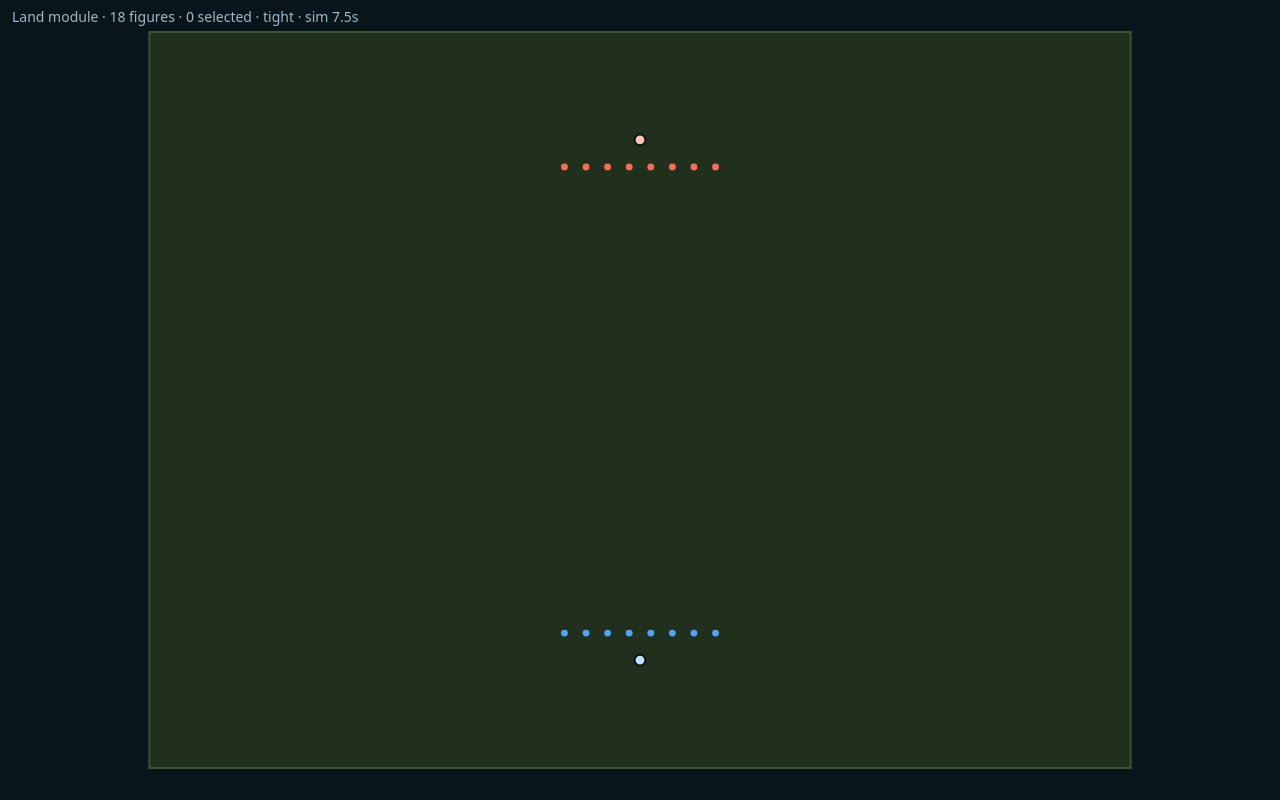
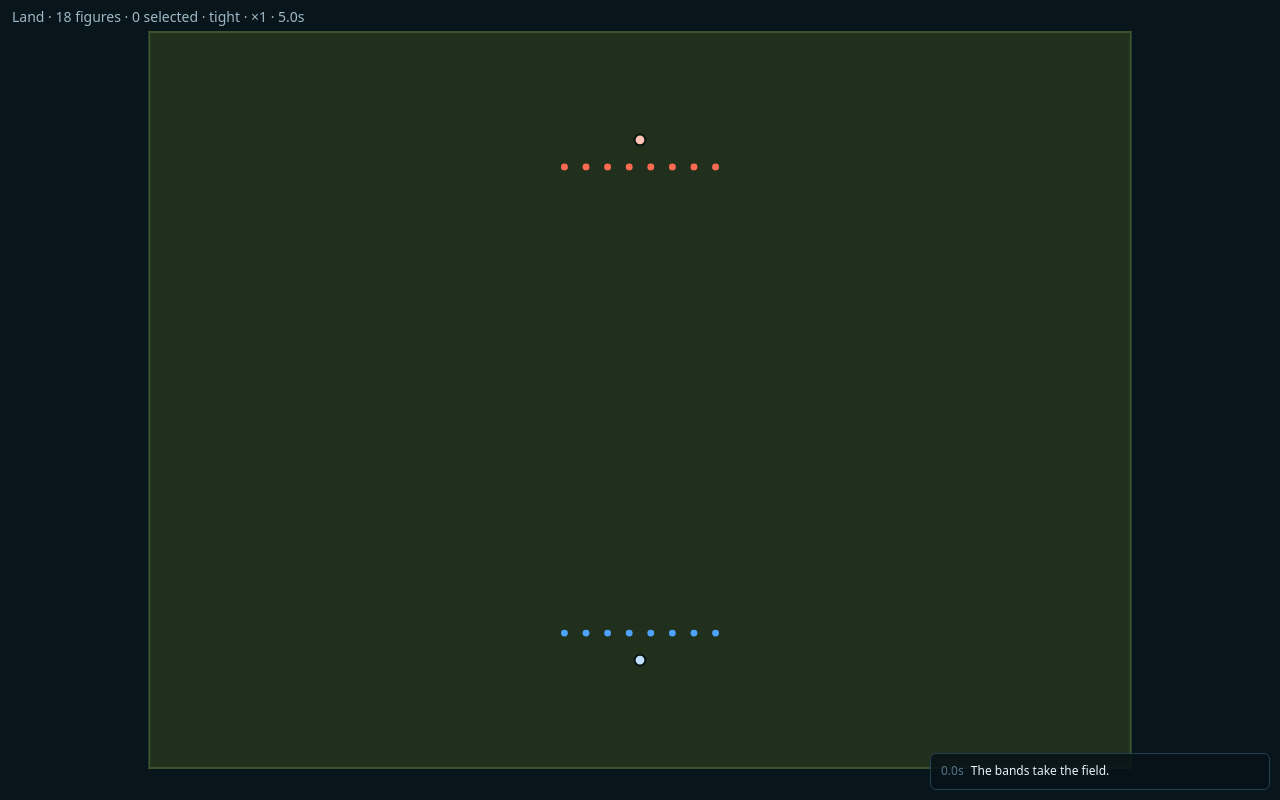
Before and after one commit to IThordGray/letters-of-marque, a website built with Vite: page game/index.html in a window 1280 px wide. Built offline with nearby package versions, Linux system fonts and the light colour scheme.

Commit message:
KAN-12: combat harness — pause, time controls, signal log, seeded PRNG
Infrastructure combat needs to be legible and reproducible: a seeded mulberry32 PRNG in world state (rng.ts); a signal log (log.ts) with a DOM overlay panel (ui.ts + style.css) showing the tail; Space pauses and 1/2/3/4 set x0.5/1/2/4 via a speed() hook on the loop (view + camera stay live while paused); the HUD shows speed/paused. Verified with tsc && vite build and a headless smoke (PRNG determinism, signal log).

Co-Authored-By: Claude Opus 4.8 <noreply@anthropic.com>

```diff
--- a/game/src/app.ts
+++ b/game/src/app.ts
@@ -22,6 +22,8 @@ export interface App {
   drag: DragBox | null; // active left-drag box-select
   held: Set<PanKey>; // camera pan keys currently down
   formation: FormationDensity; // density used for the next move order
+  paused: boolean; // sim paused (view & camera stay live)
+  timeScale: number; // sim-time multiplier when not paused
   viewW: number; // viewport size, px
   viewH: number;
 }
--- a/game/src/constants.ts
+++ b/game/src/constants.ts
@@ -12,6 +12,11 @@ export const SIM = {
     return 1 / SIM.hz;
   },
 };
+
+// ---- Harness (determinism / pause / speed / log) ---------------------------
+export const SEED = 1337; // fixed default RNG seed — reproducible battles
+export const SPEEDS = [0.5, 1, 2, 4]; // selectable sim-time multipliers (keys 1–4)
+export const LOG = { display: 60 }; // signal-log lines shown in the panel
 
 // ---- Figures ---------------------------------------------------------------
 export const UNIT = {
--- a/game/src/input.ts
+++ b/game/src/input.ts
@@ -1,7 +1,7 @@
 import type { App, PanKey, DragBox } from "./app";
 import type { Unit } from "./types";
 import { panByScreen, zoomAt, clampCamera, worldToScreen, screenToWorld } from "./camera";
-import { CAMERA, UNIT, SELECT, FORMATION } from "./constants";
+import { CAMERA, UNIT, SELECT, FORMATION, SPEEDS } from "./constants";
 import { formationSlots } from "./formation";
 import { dist } from "./math";
 
@@ -31,6 +31,27 @@ export function installInput(app: App, canvas: HTMLCanvasElement) {
     }
     if (e.code === "KeyF") {
       app.formation = app.formation === "tight" ? "loose" : "tight";
+      return;
+    }
+    if (e.code === "Space") {
+      app.paused = !app.paused;
+      e.preventDefault();
+      return;
+    }
+    if (e.code === "Digit1") {
+      app.timeScale = SPEEDS[0];
+      return;
+    }
+    if (e.code === "Digit2") {
+      app.timeScale = SPEEDS[1];
+      return;
+    }
+    if (e.code === "Digit3") {
+      app.timeScale = SPEEDS[2];
+      return;
+    }
+    if (e.code === "Digit4") {
+      app.timeScale = SPEEDS[3];
       return;
     }
     const k = PAN_KEYS[e.code];
--- /dev/null
+++ b/game/src/log.ts
@@ -0,0 +1,14 @@
+import type { World } from "./world";
+
+// The signal log — the running, cause-naming account of the battle. It is what
+// makes a rout read as "taken in the flank", not a bug. Lines are appended with
+// the sim time; the UI shows the tail.
+
+export interface LogLine {
+  t: number; // sim time, seconds
+  msg: string;
+}
+
+export function signal(world: World, msg: string) {
+  world.log.push({ t: world.time, msg });
+}
--- a/game/src/loop.ts
+++ b/game/src/loop.ts
@@ -1,7 +1,8 @@
 // Fixed-timestep loop. update() runs in fixed `dt` steps (deterministic sim);
-// frame() runs once per animation frame with the real elapsed time (view work
-// like camera panning that should be framerate-smooth, not sim-locked); render()
-// draws. A reusable primitive — naval/strategic will want the same shape.
+// frame() runs once per animation frame with the real elapsed time (view work like
+// camera panning — keeps running while paused); render() draws. speed() scales
+// sim-time flow (0 = paused, 2 = double), so pause/time-controls live in the caller
+// while the loop stays a generic primitive.
 
 export interface LoopHandle {
   stop(): void;
@@ -12,8 +13,10 @@ export function startLoop(opts: {
   update: (dt: number) => void;
   frame?: (realDt: number) => void;
   render: () => void;
+  speed?: () => number;
 }): LoopHandle {
   const step = 1 / opts.hz;
+  const speed = opts.speed ?? (() => 1);
   let last = performance.now();
   let acc = 0;
   let raf = 0;
@@ -23,7 +26,7 @@ export function startLoop(opts: {
     if (!running) return;
     const realDt = Math.min((now - last) / 1000, 0.1); // clamp long stalls (tab hidden, breakpoint)
     last = now;
-    acc += realDt;
+    acc += realDt * speed();
     let steps = 0;
     while (acc >= step && steps < 600) {
       opts.update(step);
--- a/game/src/main.ts
+++ b/game/src/main.ts
@@ -2,11 +2,13 @@ import "./style.css";
 import type { App } from "./app";
 import { makeWorld } from "./world";
 import { populateTestBattle } from "./spawn";
-import { stepMovement, stepSeparation } from "./movement";
 import { makeCamera } from "./camera";
 import { render } from "./render";
 import { installInput, updateCamera } from "./input";
+import { installUI } from "./ui";
 import { startLoop } from "./loop";
+import { stepMovement, stepSeparation } from "./movement";
+import { signal } from "./log";
 import { SIM } from "./constants";
 
 const canvas = document.createElement("canvas");
@@ -16,6 +18,7 @@ const ctx = canvas.getContext("2d")!;
 
 const world = makeWorld();
 populateTestBattle(world);
+signal(world, "The bands take the field.");
 
 const app: App = {
   world,
@@ -24,6 +27,8 @@ const app: App = {
   drag: null,
   held: new Set(),
   formation: "tight",
+  paused: false,
+  timeScale: 1,
   viewW: window.innerWidth,
   viewH: window.innerHeight,
 };
@@ -38,6 +43,7 @@ window.addEventListener("resize", resize);
 resize();
 
 installInput(app, canvas);
+const ui = installUI(app);
 
 startLoop({
   hz: SIM.hz,
@@ -47,5 +53,9 @@ startLoop({
     world.time += dt;
   },
   frame: (realDt) => updateCamera(app, realDt),
-  render: () => render(ctx, app),
+  render: () => {
+    render(ctx, app);
+    ui.refresh();
+  },
+  speed: () => (app.paused ? 0 : app.timeScale),
 });
--- a/game/src/render.ts
+++ b/game/src/render.ts
@@ -76,10 +76,11 @@ export function render(ctx: CanvasRenderingContext2D, app: App) {
   }
 
   // hud line, fixed to the screen (the field scrolls under it)
+  const speed = app.paused ? "paused" : `×${app.timeScale}`;
   ctx.fillStyle = COLOR.text;
   ctx.font = "14px system-ui, sans-serif";
   ctx.fillText(
-    `Land module · ${world.units.length} figures · ${app.selected.size} selected · ${app.formation} · sim ${world.time.toFixed(1)}s`,
+    `Land · ${world.units.length} figures · ${app.selected.size} selected · ${app.formation} · ${speed} · ${world.time.toFixed(1)}s`,
     12,
     22,
   );
--- /dev/null
+++ b/game/src/rng.ts
@@ -0,0 +1,19 @@
+// Deterministic PRNG (mulberry32). Its state lives in the world so battles are
+// reproducible and headless-testable — same seed, same battle. The morale state
+// machine stays deterministic regardless; only lethality draws from this.
+
+export interface Rng {
+  s: number;
+}
+
+export function makeRng(seed: number): Rng {
+  return { s: seed >>> 0 };
+}
+
+// Next float in [0, 1). Mutates the state.
+export function nextFloat(rng: Rng): number {
+  rng.s = (rng.s + 0x6d2b79f5) | 0;
+  let t = Math.imul(rng.s ^ (rng.s >>> 15), 1 | rng.s);
+  t = (t + Math.imul(t ^ (t >>> 7), 61 | t)) ^ t;
+  return ((t ^ (t >>> 14)) >>> 0) / 4294967296;
+}
--- a/game/src/style.css
+++ b/game/src/style.css
@@ -21,3 +21,35 @@ body {
   z-index: 0;
   display: block;
 }
+
+/* DOM UI overlay — panels/menus that don't belong on the canvas */
+.ui-root {
+  position: fixed;
+  inset: 0;
+  z-index: 10;
+  pointer-events: none;
+}
+
+.log {
+  position: absolute;
+  right: 10px;
+  bottom: 10px;
+  width: 340px;
+  max-height: 40vh;
+  overflow-y: auto;
+  padding: 8px 10px;
+  background: rgba(6, 18, 24, 0.85);
+  border: 1px solid #24414d;
+  border-radius: 6px;
+  pointer-events: auto;
+  font-size: 12px;
+  line-height: 1.4;
+}
+.log-line {
+  padding: 1px 0;
+}
+.log-t {
+  color: #56788a;
+  font-variant-numeric: tabular-nums;
+  margin-right: 4px;
+}
--- /dev/null
+++ b/game/src/ui.ts
@@ -0,0 +1,34 @@
+import type { App } from "./app";
+import { LOG } from "./constants";
+
+// A thin DOM overlay for UI that doesn't belong on the canvas — starting with the
+// signal log. This layer is also where combat panels and the context menu will live
+// later, so it's built as a real overlay rather than canvas text.
+export function installUI(app: App): { refresh: () => void } {
+  const root = document.createElement("div");
+  root.className = "ui-root";
+  const log = document.createElement("div");
+  log.className = "log";
+  root.appendChild(log);
+  document.body.appendChild(root);
+
+  let lastLen = -1;
+  return {
+    refresh() {
+      const lines = app.world.log;
+      if (lines.length === lastLen) return; // only rebuild when the log changed
+      lastLen = lines.length;
+      log.replaceChildren();
+      for (const l of lines.slice(-LOG.display)) {
+        const line = document.createElement("div");
+        line.className = "log-line";
+        const t = document.createElement("span");
+        t.className = "log-t";
+        t.textContent = `${l.t.toFixed(1)}s`;
+        line.append(t, ` ${l.msg}`);
+        log.appendChild(line);
+      }
+      log.scrollTop = log.scrollHeight;
+    },
+  };
+}
--- a/game/src/world.ts
+++ b/game/src/world.ts
@@ -1,4 +1,8 @@
 import type { Unit } from "./types";
+import type { LogLine } from "./log";
+import type { Rng } from "./rng";
+import { makeRng } from "./rng";
+import { SEED } from "./constants";
 
 // The mutable state of one land battle. Data-oriented: the world owns flat
 // collections that pure systems iterate — no behaviour lives on the data itself.
@@ -7,8 +11,10 @@ export interface World {
   time: number; // seconds of simulated time elapsed
   units: Unit[]; // array-of-structs — the spine every system walks
   nextId: number; // monotonic id source
+  rng: Rng; // seeded PRNG — battles are reproducible from the seed
+  log: LogLine[]; // the signal log (see log.ts)
 }
 
 export function makeWorld(): World {
-  return { time: 0, units: [], nextId: 1 };
+  return { time: 0, units: [], nextId: 1, rng: makeRng(SEED), log: [] };
 }
```
